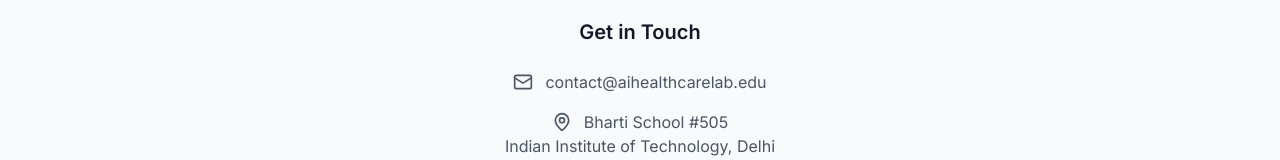
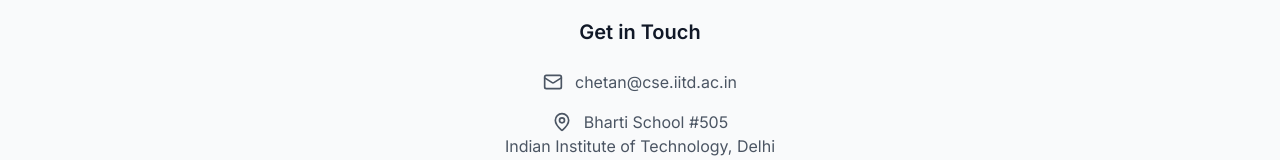
Before and after one commit to AiH-IITD/aih-iitd.github.io, a Next.js app: page / in a window 1280 px wide. Shown: the part 2681-2841 px from the top of the page. Built offline with nearby package versions, Linux system fonts and the light colour scheme.

Commit message:
Fix AI slop.

```diff
--- a/app/page.tsx
+++ b/app/page.tsx
@@ -315,7 +315,7 @@
               <div className="space-y-4">
                 <div className="flex items-center justify-center space-x-3">
                   <Mail className="h-5 w-5 text-gray-600" />
-                  <span className="text-gray-600">contact@aihealthcarelab.edu</span>
+                  <span className="text-gray-600">chetan@cse.iitd.ac.in</span>
                 </div>
                 <div className="flex items-center justify-center space-x-3">
                   <MapPin className="h-5 w-5 text-gray-600" />
```
